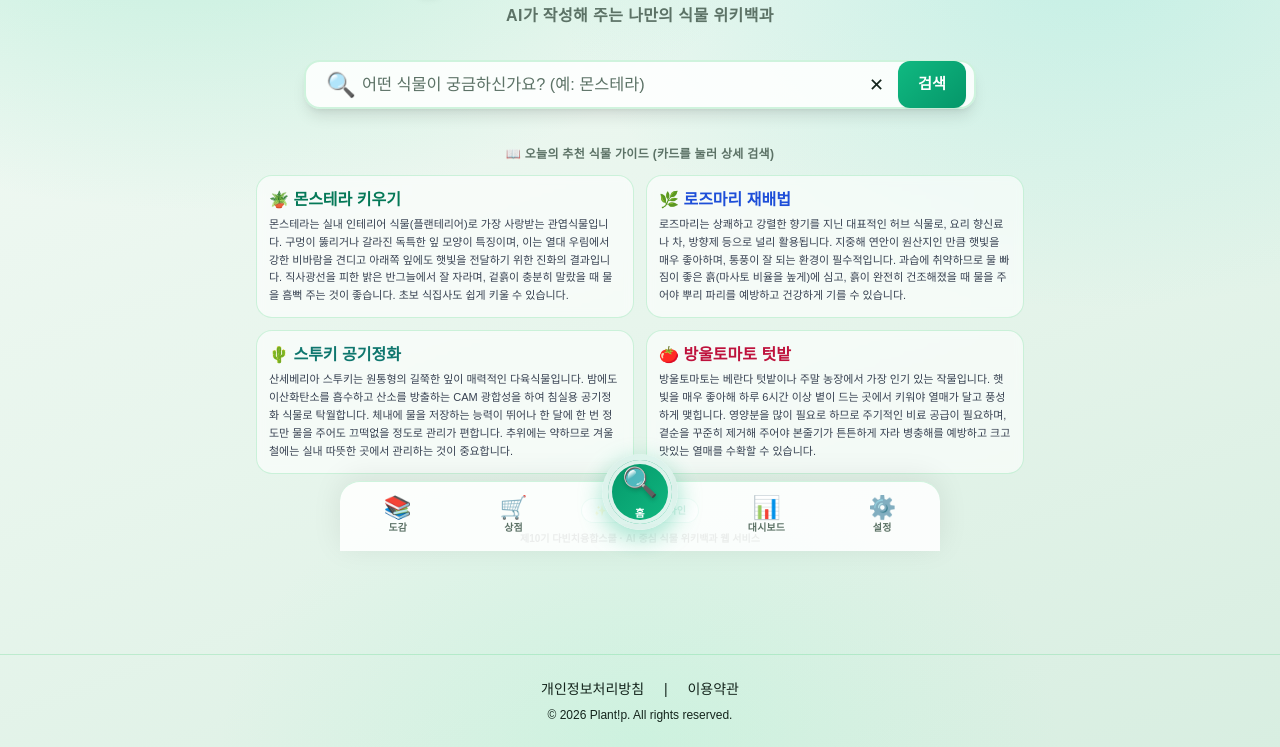
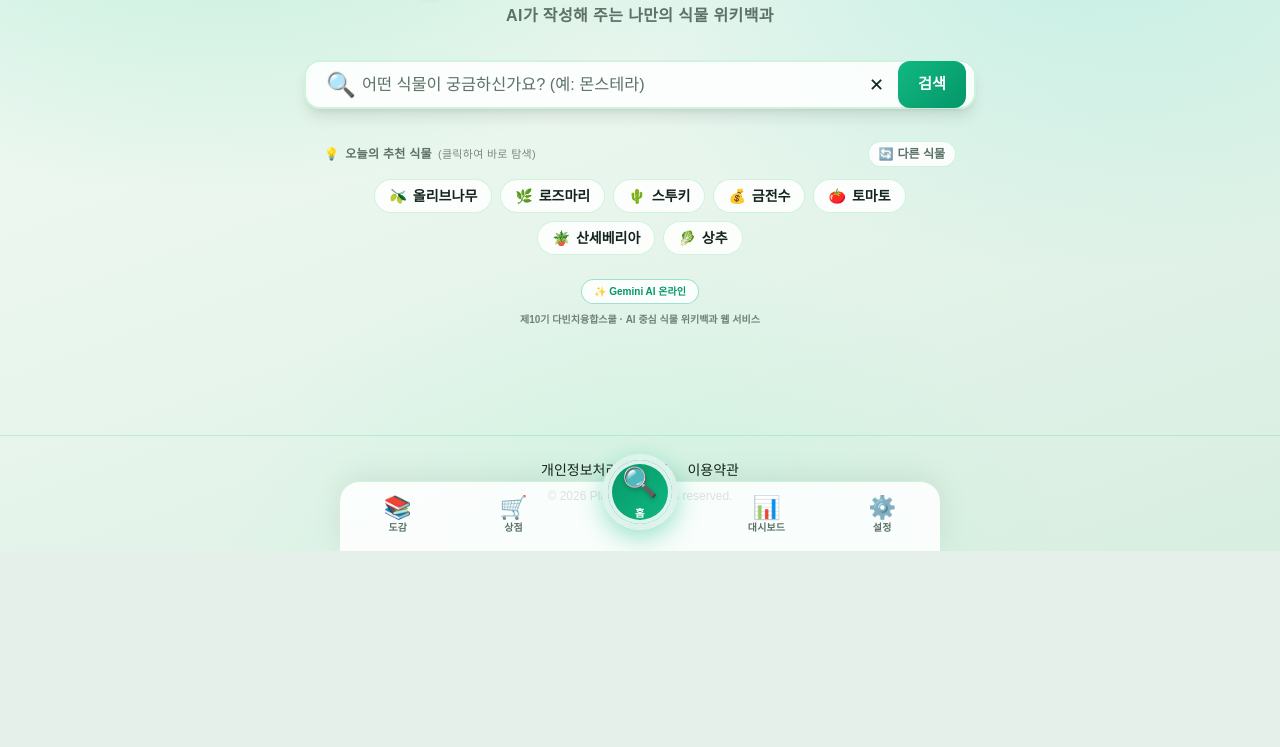
Before and after one commit to aawle1294-git/plant-wiki, a FastAPI app: page / in a window 1280 px wide. Shown: the part 249-996 px from the top of the page. After the commit the page ends 800 px from the top, so only its background shows below. Run offline with FastAPI, Linux system fonts and the light colour scheme; some libraries are stand-ins or nearby versions; some web fonts are replaced.

Commit message:
feat: replace static articles with dynamic random recommended plant buttons

```diff
--- a/static/js/main.js
+++ b/static/js/main.js
@@ -834,6 +834,48 @@
             return (heroInput?.value.trim()) || (topbarInput?.value.trim()) || '';
         }
 
+        // ============ 오늘의 추천 식물 (새로고침/방문 시마다 무작위 셔플) ============
+        const RECOMMENDED_PLANTS_POOL = [
+            { name: '몬스테라', emoji: '🪴' },
+            { name: '토마토', emoji: '🍅' },
+            { name: '로즈마리', emoji: '🌿' },
+            { name: '스투키', emoji: '🌵' },
+            { name: '해바라기', emoji: '🌻' },
+            { name: '바질', emoji: '🌱' },
+            { name: '딸기', emoji: '🍓' },
+            { name: '선인장', emoji: '🌵' },
+            { name: '상추', emoji: '🥬' },
+            { name: '유칼립투스', emoji: '🐨' },
+            { name: '라벤더', emoji: '💜' },
+            { name: '산세베리아', emoji: '🪴' },
+            { name: '고무나무', emoji: '🌳' },
+            { name: '올리브나무', emoji: '🫒' },
+            { name: '페퍼민트', emoji: '🍃' },
+            { name: '포토스', emoji: '🌿' },
+            { name: '금전수', emoji: '💰' },
+            { name: '테이블야자', emoji: '🌴' },
+            { name: '아이비', emoji: '🌱' },
+            { name: '호접란', emoji: '🌸' }
+        ];
+
+        function renderRandomRecommendPlants() {
+            const container = document.getElementById('recommended-plants-container');
+            if (!container) return;
+
+            // 무작위 셔플 후 7개 추출
+            const shuffled = [...RECOMMENDED_PLANTS_POOL].sort(() => 0.5 - Math.random());
+            const selected = shuffled.slice(0, 7);
+
+            container.innerHTML = selected.map(p => `
+                <button type="button" onclick="quickSearch('${p.name}')"
+                        class="recommend-plant-btn flex items-center gap-1.5 px-3.5 py-1.5 rounded-full border text-xs sm:text-sm font-semibold shadow-xs transition-all duration-200 hover:scale-105 active:scale-95 cursor-pointer"
+                        style="background: var(--card-bg); border-color: var(--card-border); color: var(--text);">
+                    <span class="text-sm">${p.emoji}</span>
+                    <span>${p.name}</span>
+                </button>
+            `).join('');
+        }
+
         function quickSearch(name) {
             const heroInput = document.getElementById('plant-input');
             const topbarInput = document.getElementById('topbar-input');
@@ -1451,6 +1493,7 @@
             loadStatus();
             restoreAuth();
             loadHistory();
+            renderRandomRecommendPlants();
 
             // 물주기 알림 스케줄러 시작 (로그인 상태면)
             setTimeout(() => {
--- a/static/sw.js
+++ b/static/sw.js
@@ -6,7 +6,7 @@
  *  - API 요청(/api/*): Network First → 캐시 폴백(마지막 검색 결과 재사용)
  *  - 정적 자산/외부 CDN: Stale-While-Revalidate(빠른 로딩 + 백그라운드 갱신)
  * ========================================================================= */
-const CACHE_VERSION = 'v2';
+const CACHE_VERSION = 'v3';
 const CACHE_NAME = `plant-wiki-${CACHE_VERSION}`;
 
 // 설치 단계에서 미리 캐싱할 필수 앱 셸(오프라인 부팅의 최소 구성)
--- a/templates/index.html
+++ b/templates/index.html
@@ -125,38 +125,19 @@
             </div>
         </form>
 
-        <!-- 추천 식물 가이드 (SEO/AdSense 정적 콘텐츠) -->
-        <div id="static-content" class="mt-9 flex flex-col items-center w-full">
-            <h2 class="mb-3 text-[12px] font-bold tracking-wide" style="color: var(--muted)">📖 오늘의 추천 식물 가이드 (카드를 눌러 상세 검색)</h2>
-            <div class="grid grid-cols-1 md:grid-cols-2 gap-3 w-full max-w-3xl text-left">
-                <!-- Card 1 -->
-                <article class="bg-white/60 dark:bg-black/20 p-3 rounded-2xl border backdrop-blur-sm hover:shadow-md transition-shadow cursor-pointer" style="border-color: var(--card-border)" onclick="quickSearch('몬스테라')">
-                    <h3 class="font-extrabold text-emerald-700 dark:text-emerald-400 mb-1 flex items-center gap-1.5">🪴 몬스테라 키우기</h3>
-                    <p class="text-[11px] leading-relaxed text-gray-700 dark:text-gray-300">
-                        몬스테라는 실내 인테리어 식물(플랜테리어)로 가장 사랑받는 관엽식물입니다. 구멍이 뚫리거나 갈라진 독특한 잎 모양이 특징이며, 이는 열대 우림에서 강한 비바람을 견디고 아래쪽 잎에도 햇빛을 전달하기 위한 진화의 결과입니다. 직사광선을 피한 밝은 반그늘에서 잘 자라며, 겉흙이 충분히 말랐을 때 물을 흠뻑 주는 것이 좋습니다. 초보 식집사도 쉽게 키울 수 있습니다.
-                    </p>
-                </article>
-                <!-- Card 2 -->
-                <article class="bg-white/60 dark:bg-black/20 p-3 rounded-2xl border backdrop-blur-sm hover:shadow-md transition-shadow cursor-pointer" style="border-color: var(--card-border)" onclick="quickSearch('로즈마리')">
-                    <h3 class="font-extrabold text-blue-700 dark:text-blue-400 mb-1 flex items-center gap-1.5">🌿 로즈마리 재배법</h3>
-                    <p class="text-[11px] leading-relaxed text-gray-700 dark:text-gray-300">
-                        로즈마리는 상쾌하고 강렬한 향기를 지닌 대표적인 허브 식물로, 요리 향신료나 차, 방향제 등으로 널리 활용됩니다. 지중해 연안이 원산지인 만큼 햇빛을 매우 좋아하며, 통풍이 잘 되는 환경이 필수적입니다. 과습에 취약하므로 물 빠짐이 좋은 흙(마사토 비율을 높게)에 심고, 흙이 완전히 건조해졌을 때 물을 주어야 뿌리 파리를 예방하고 건강하게 기를 수 있습니다.
-                    </p>
-                </article>
-                <!-- Card 3 -->
-                <article class="bg-white/60 dark:bg-black/20 p-3 rounded-2xl border backdrop-blur-sm hover:shadow-md transition-shadow cursor-pointer" style="border-color: var(--card-border)" onclick="quickSearch('스투키')">
-                    <h3 class="font-extrabold text-teal-700 dark:text-teal-400 mb-1 flex items-center gap-1.5">🌵 스투키 공기정화</h3>
-                    <p class="text-[11px] leading-relaxed text-gray-700 dark:text-gray-300">
-                        산세베리아 스투키는 원통형의 길쭉한 잎이 매력적인 다육식물입니다. 밤에도 이산화탄소를 흡수하고 산소를 방출하는 CAM 광합성을 하여 침실용 공기정화 식물로 탁월합니다. 체내에 물을 저장하는 능력이 뛰어나 한 달에 한 번 정도만 물을 주어도 끄떡없을 정도로 관리가 편합니다. 추위에는 약하므로 겨울철에는 실내 따뜻한 곳에서 관리하는 것이 중요합니다.
-                    </p>
-                </article>
-                <!-- Card 4 -->
-                <article class="bg-white/60 dark:bg-black/20 p-3 rounded-2xl border backdrop-blur-sm hover:shadow-md transition-shadow cursor-pointer" style="border-color: var(--card-border)" onclick="quickSearch('토마토')">
-                    <h3 class="font-extrabold text-rose-700 dark:text-rose-400 mb-1 flex items-center gap-1.5">🍅 방울토마토 텃밭</h3>
-                    <p class="text-[11px] leading-relaxed text-gray-700 dark:text-gray-300">
-                        방울토마토는 베란다 텃밭이나 주말 농장에서 가장 인기 있는 작물입니다. 햇빛을 매우 좋아해 하루 6시간 이상 볕이 드는 곳에서 키워야 열매가 달고 풍성하게 맺힙니다. 영양분을 많이 필요로 하므로 주기적인 비료 공급이 필요하며, 곁순을 꾸준히 제거해 주어야 본줄기가 튼튼하게 자라 병충해를 예방하고 크고 맛있는 열매를 수확할 수 있습니다.
-                    </p>
-                </article>
+        <!-- 추천 식물 빠른 탐색 버튼들 (새로고침 시 무작위 변경) -->
+        <div id="quick-recommend-section" class="mt-8 flex flex-col items-center w-full max-w-2xl px-4">
+            <div class="flex items-center justify-between w-full mb-3 px-1">
+                <span class="text-xs font-bold tracking-wide flex items-center gap-1.5" style="color: var(--muted)">
+                    <span>💡</span> 오늘의 추천 식물 <span class="text-[11px] font-normal opacity-80 hidden sm:inline">(클릭하여 바로 탐색)</span>
+                </span>
+                <button type="button" onclick="renderRandomRecommendPlants()" class="text-xs font-semibold flex items-center gap-1 px-2.5 py-1 rounded-full border hover:scale-105 transition-all cursor-pointer"
+                        style="background: var(--card-bg); border-color: var(--card-border); color: var(--muted);" title="다른 식물 추천받기">
+                    <span>🔄</span> 다른 식물
+                </button>
+            </div>
+            <div id="recommended-plants-container" class="flex flex-wrap items-center justify-center gap-2 w-full">
+                <!-- 자바스크립트로 새로고침 시마다 무작위 식물 버튼 렌더링 -->
             </div>
         </div>
 
@@ -935,7 +916,7 @@
     </footer>
 
     <!-- JavaScript Client Application Logic -->
-    <script src="/static/js/main.js?v=20261009_3"></script>
+    <script src="/static/js/main.js?v=20261009_4"></script>
 
     <!-- PWA: Service Worker 등록 (오프라인 부팅 & 앱 설치 지원) -->
     <script>
```
